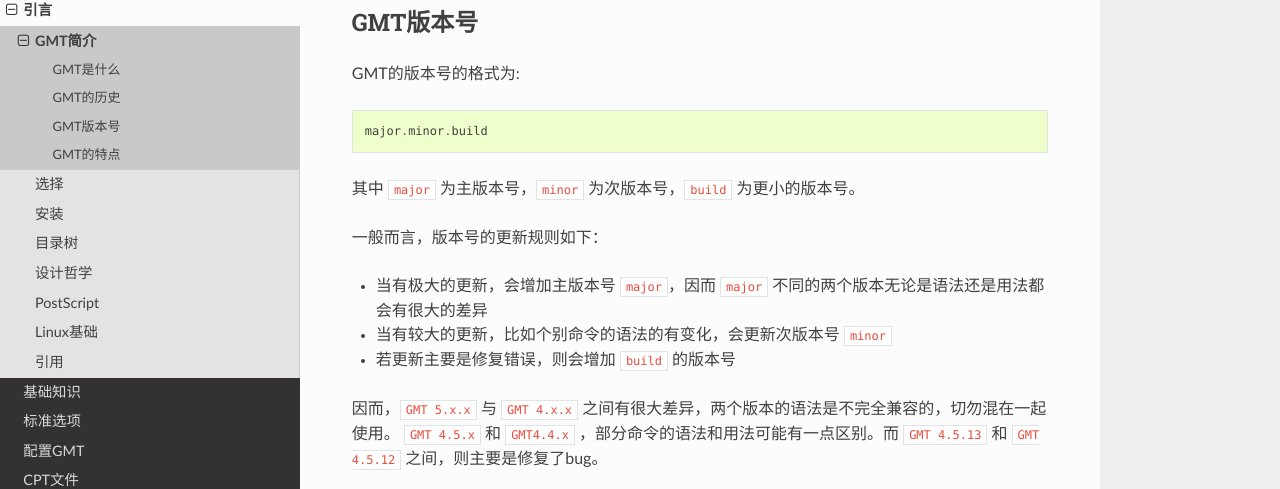
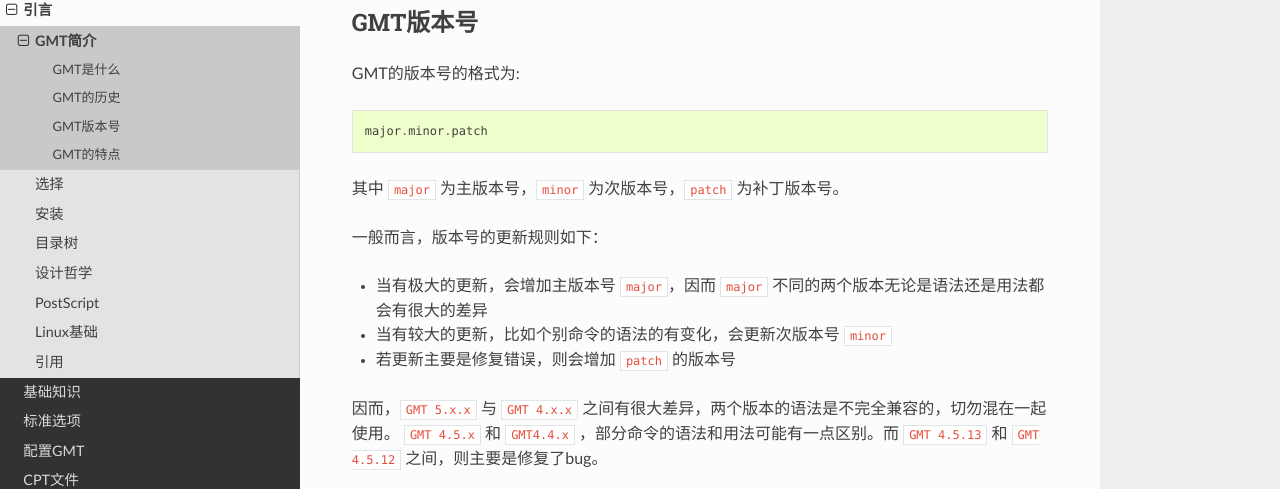
Before and after one commit to seisman/GMT5_Docs, a Sphinx documentation site: the page built from source/intro-to-gmt.rst, in a window 1280 px wide and 900 px high, scrolled down 363 px. Shown: the part 136-625 px from the top of the window. Built offline with Sphinx 7.4.7 and the Read the Docs theme 2.0.0, drawn with Linux system fonts in a browser that asks for light colours; pages that are not in the unit, such as notebooks, are missing from menus.

Commit message:
GMT官方将最小版本号称为patch

```diff
--- a/source/intro-to-gmt.rst
+++ b/source/intro-to-gmt.rst
@@ -20,15 +20,15 @@
 
 GMT的版本号的格式为::
 
-    major.minor.build
+    major.minor.patch
 
-其中 ``major`` 为主版本号，``minor`` 为次版本号，``build`` 为更小的版本号。
+其中 ``major`` 为主版本号，``minor`` 为次版本号，``patch`` 为补丁版本号。
 
 一般而言，版本号的更新规则如下：
 
 - 当有极大的更新，会增加主版本号 ``major``，因而 ``major`` 不同的两个版本无论是语法还是用法都会有很大的差异
 - 当有较大的更新，比如个别命令的语法的有变化，会更新次版本号 ``minor``
-- 若更新主要是修复错误，则会增加 ``build`` 的版本号
+- 若更新主要是修复错误，则会增加 ``patch`` 的版本号
 
 因而，``GMT 5.x.x`` 与 ``GMT 4.x.x`` 之间有很大差异，两个版本的语法是不完全兼容的，切勿混在一起使用。 ``GMT 4.5.x`` 和 ``GMT4.4.x`` ，部分命令的语法和用法可能有一点区别。而 ``GMT 4.5.13`` 和 ``GMT 4.5.12`` 之间，则主要是修复了bug。
 
```
